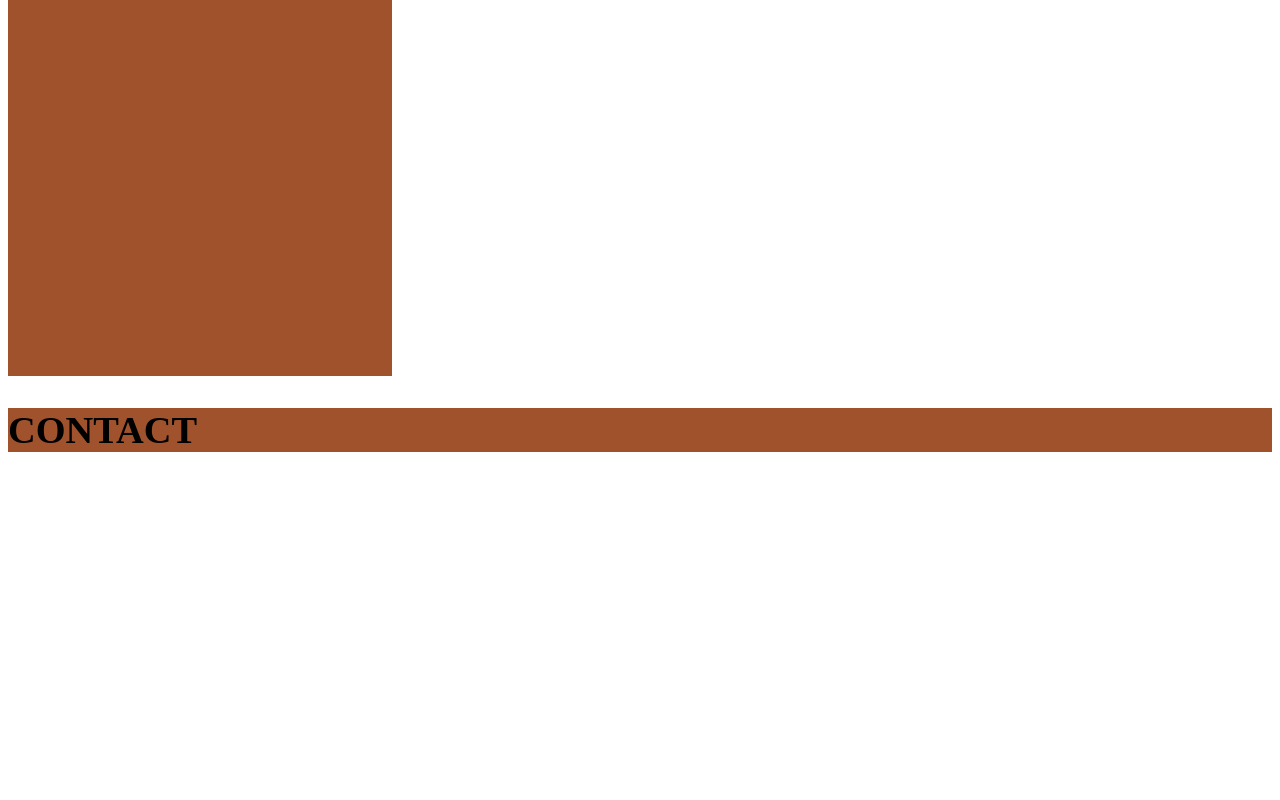
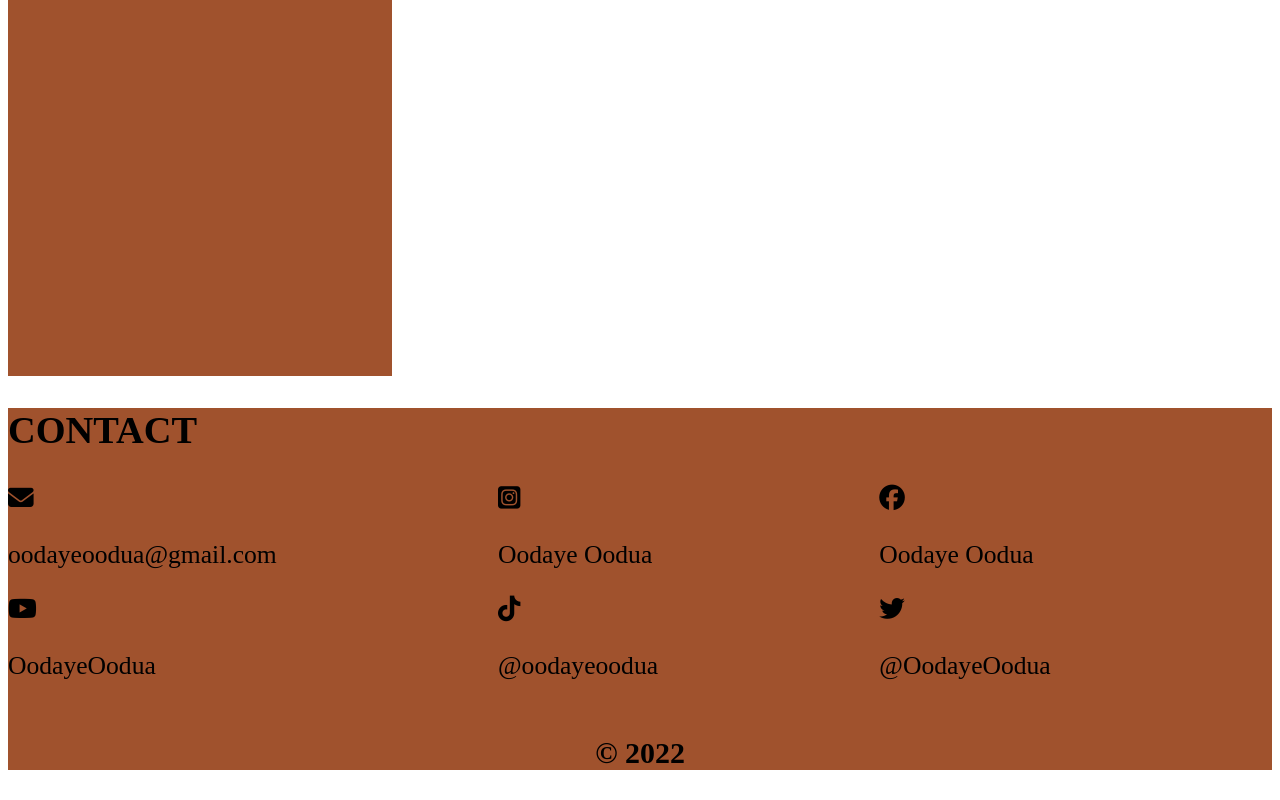
Before and after one commit to oodayeoodua/oodayeoodua.github.io, a plain HTML site: page index.html in a window 1280 px wide. Shown: the part 1228-2028 px from the top of the page. Before the commit the page ends 1712 px from the top, so only its background shows below. Drawn offline with Linux system fonts and the light colour scheme.

Commit message:
footer added

```diff
--- a/index.html
+++ b/index.html
@@ -22,7 +22,12 @@
         width: auto;
         height: 100%;
         background-color: sienna;
-        font-size: 2vw
+        font-size: 2vw;
+    }
+    contact{
+
+        display: grid;
+        grid-template-columns: auto auto auto;
     }
 </style>
 <head>
@@ -51,19 +56,43 @@
     <content>
         <div>
             <ul>
-                <li><strong>HOME</strong></li><br>
-                <li><strong>NEWS</strong></li><br>
-                <li><strong>YORUBA</strong></li><br>
-                <li><strong>AFRICA</strong></li><br>
-                <li><strong>HISTORY</strong></li><br>
-                <li><strong>HERITAGE</strong></li><br>
-                <li><strong>DISCOVERY</strong></li><br>
+                <li><strong>HOME</strong></li><br><br>
+                <li><strong>NEWS</strong></li><br><br>
+                <li><strong>YORUBA</strong></li><br><br>
+                <li><strong>AFRICA</strong></li><br><br>
+                <li><strong>HISTORY</strong></li><br><br>
+                <li><strong>HERITAGE</strong></li><br><br>
+                <li><strong>DISCOVERY</strong></li><br><br>
             </ul>
         </div>
     </content>
 
     <footer>
         <h2><strong>CONTACT</strong></h2>
+        <contact>
+            <div>
+                <i class="fa-solid fa-envelope"></i>
+                <p>oodayeoodua@gmail.com</p>
+
+                <i class="fa-brands fa-youtube"></i>
+                <p>OodayeOodua</p>
+            </div>
+            <div>
+                <i class="fa-brands fa-square-instagram"></i>
+                <p>Oodaye Oodua</p>
+
+                <i class="fa-brands fa-tiktok"></i>
+                <p>@oodayeoodua</p>
+            </div>
+            <div>
+                <i class="fa-brands fa-facebook"></i>
+                <p>Oodaye Oodua</p>
+
+                <i class="fa-brands fa-twitter"></i>
+                <p>@OodayeOodua</p>
+            </div>
+        </contact>
+        <h3 style="text-align:center;">© 2022</h3>
     </footer>
 
 </body>
```
